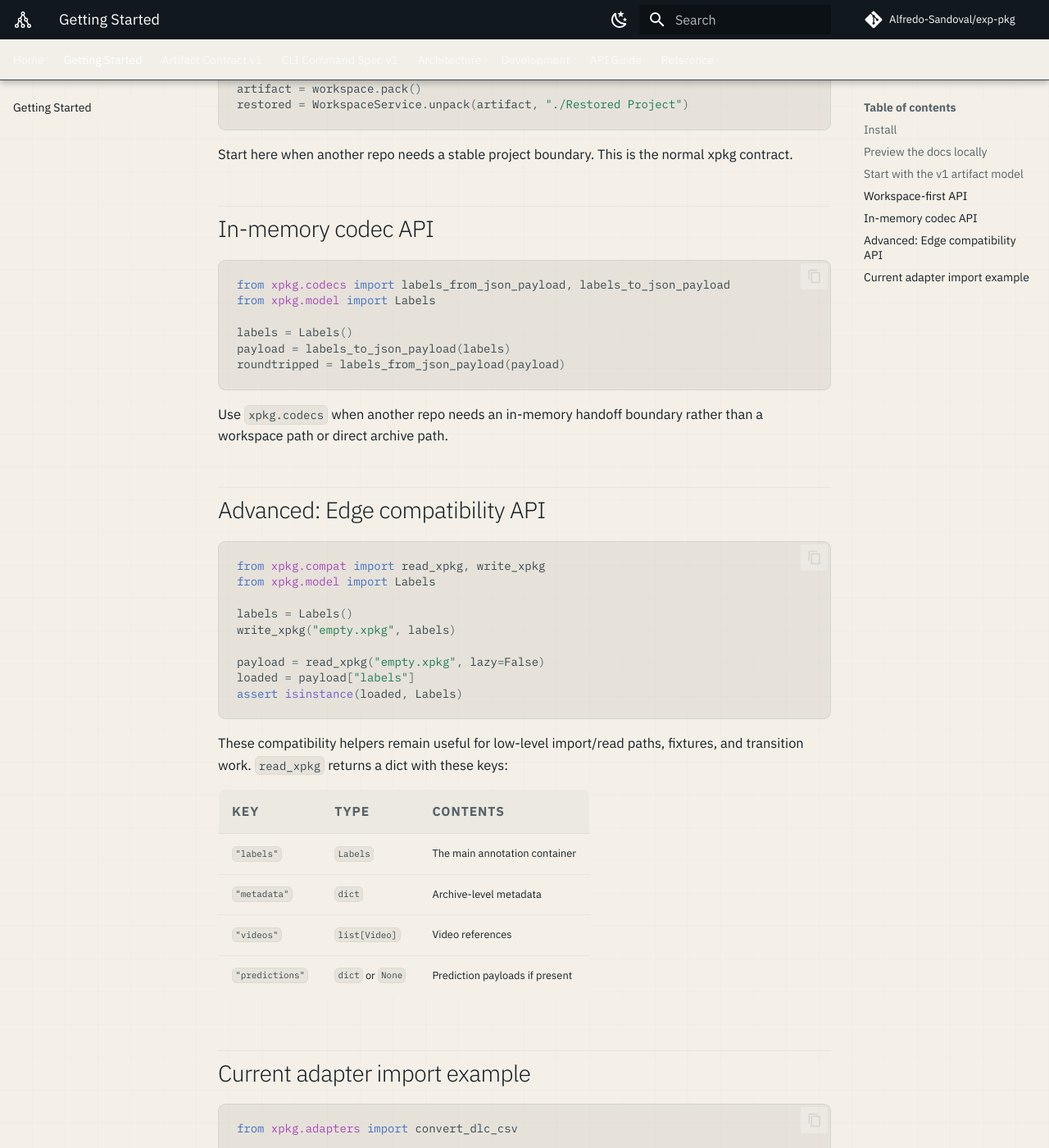
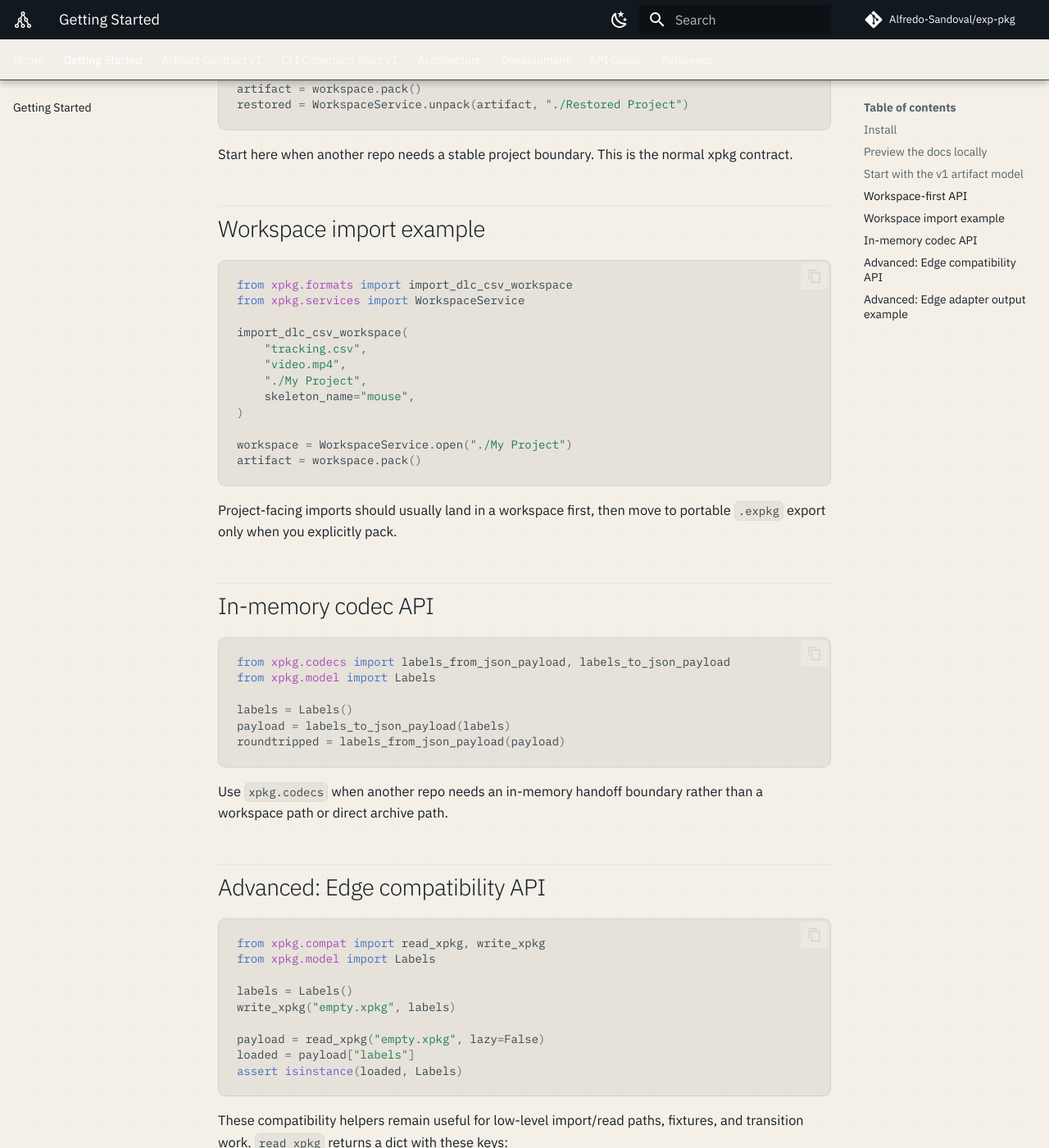
Before and after one commit to Alfredo-Sandoval/exp-pkg, an MkDocs documentation site: the page built from docs/getting-started.md, in a window 1280 px wide and 1400 px high, scrolled down 1728 px. Shown: the whole window at 82% size. Built offline with MkDocs 1.6.1 and Material for MkDocs 9.7.7, drawn with Linux system fonts in a browser that asks for light colours; comment, search, counter and statistics services are not loaded; some of the changed text lies outside the part shown.

Commit message:
Clarify workspace-first archive compatibility docs

````diff
--- a/docs/getting-started.md
+++ b/docs/getting-started.md
@@ -75,6 +75,26 @@ restored = WorkspaceService.unpack(artifact, "./Restored Project")
 Start here when another repo needs a stable project boundary. This is the
 normal xpkg contract.
 
+## Workspace import example
+
+```python
+from xpkg.formats import import_dlc_csv_workspace
+from xpkg.services import WorkspaceService
+
+import_dlc_csv_workspace(
+    "tracking.csv",
+    "video.mp4",
+    "./My Project",
+    skeleton_name="mouse",
+)
+
+workspace = WorkspaceService.open("./My Project")
+artifact = workspace.pack()
+```
+
+Project-facing imports should usually land in a workspace first, then move to
+portable `.expkg` export only when you explicitly pack.
+
 ## In-memory codec API
 
 ```python
@@ -113,7 +133,7 @@ fixtures, and transition work. `read_xpkg` returns a dict with these keys:
 | `"videos"` | `list[Video]` | Video references |
 | `"predictions"` | `dict` or `None` | Prediction payloads if present |
 
-## Current adapter import example
+## Advanced: Edge adapter output example
 
 ```python
 from xpkg.adapters import convert_dlc_csv
````
Also changed, not shown: other parts of docs/getting-started.md (+1 -2 lines), README.md (+18 -0 lines), docs/api/adapters.md (+3 -1 lines), docs/api/formats.md (+14 -1 lines), docs/architecture/storage-direction.md (+8 -3 lines).
